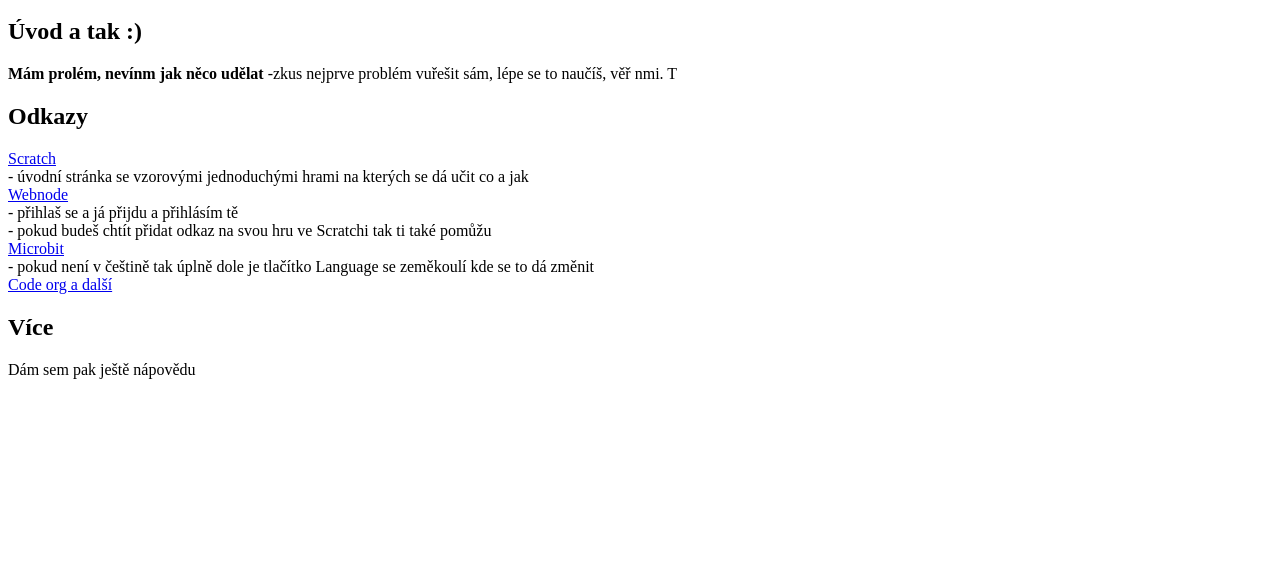
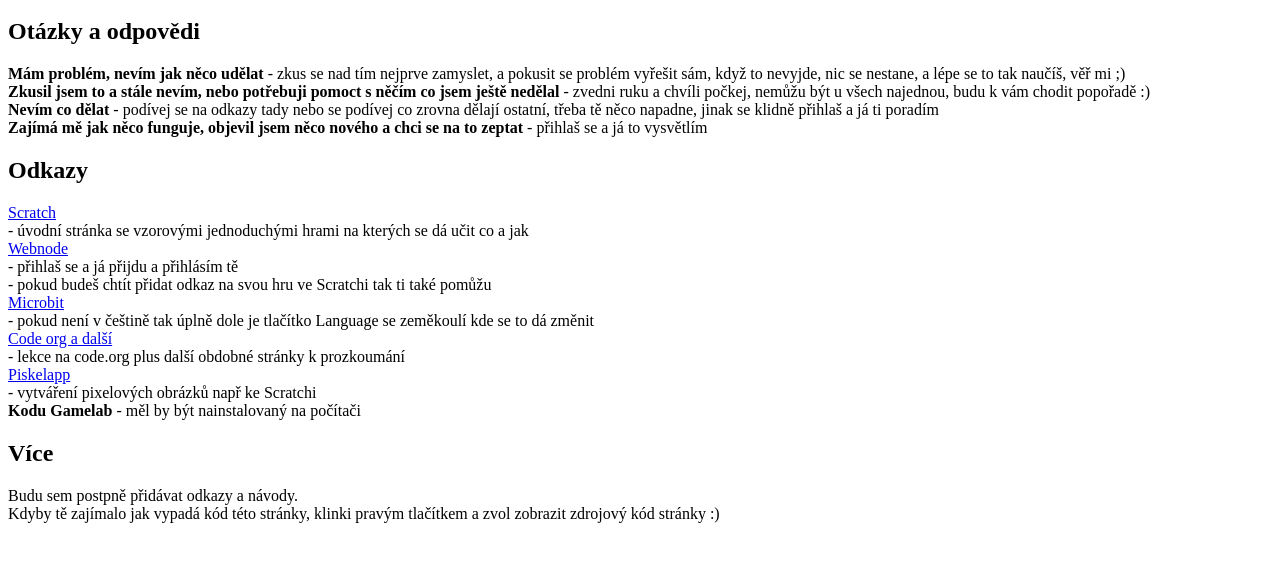
Before and after one commit to Mizumaky/maly-programator, a plain HTML site: page index.html in a window 1280 px wide. Shown: the part 48-610 px from the top of the page. Drawn offline with Linux system fonts and the light colour scheme.

Commit message:
final update pred prvni hodinou

```diff
--- a/index.html
+++ b/index.html
@@ -1,9 +1,17 @@
 <html>
   <body>
     <h1> Malý programátor </h1>
-    <h2> Úvod a tak :) </h2>
-    <b> Mám prolém, nevínm jak něco udělat </b>
-    -zkus nejprve problém vuřešit sám, lépe se to naučíš, věř nmi. T
+
+    <h2> Otázky a odpovědi</h2>
+    <b> Mám problém, nevím jak něco udělat </b>
+    - zkus se nad tím nejprve zamyslet, a pokusit se problém vyřešit sám, když to nevyjde, nic se nestane, a lépe se to tak naučíš, věř mi ;) <br>
+    <b> Zkusil jsem to a stále nevím, nebo potřebuji pomoct s něčím co jsem ještě nedělal </b>
+    - zvedni ruku a chvíli počkej, nemůžu být u všech najednou, budu k vám chodit popořadě :) <br>
+    <b> Nevím co dělat </b>
+    - podívej se na odkazy tady nebo se podívej co zrovna dělají ostatní, třeba tě něco napadne, jinak se klidně přihlaš a já ti poradím <br>
+    <b> Zajímá mě jak něco funguje, objevil jsem něco nového a chci se na to zeptat </b>
+    - přihlaš se a já to vysvětlím <br>
+
     <h2> Odkazy </h2>
     <a href="https://scratch.mit.edu/starter_projects/"> Scratch </a> <br>
     - úvodní stránka se vzorovými jednoduchými hrami na kterých se dá učit co a jak <br>
@@ -16,9 +24,16 @@
     - pokud není v češtině tak úplně dole je tlačítko Language se zeměkoulí kde se to dá změnit <br>
 
     <a href="https://hourofcode.com/cz/learn"> Code org a další </a> <br>
+    - lekce na code.org plus další obdobné stránky k prozkoumání <br>
+
+    <a href="https://www.piskelapp.com/p/create"> Piskelapp </a> <br>
+    - vytváření pixelových obrázků např ke Scratchi <br>
+    <b> Kodu Gamelab </b>
+    - měl by být nainstalovaný na počítači <br>
 
     <h2> Více </h2>
-    Dám sem pak ještě nápovědu
+    Budu sem postpně přidávat odkazy a návody. <br>
+    Kdyby tě zajímalo jak vypadá kód této stránky, klinki pravým tlačítkem a zvol zobrazit zdrojový kód stránky :) <br>
 
   </body>
 </html>
```
